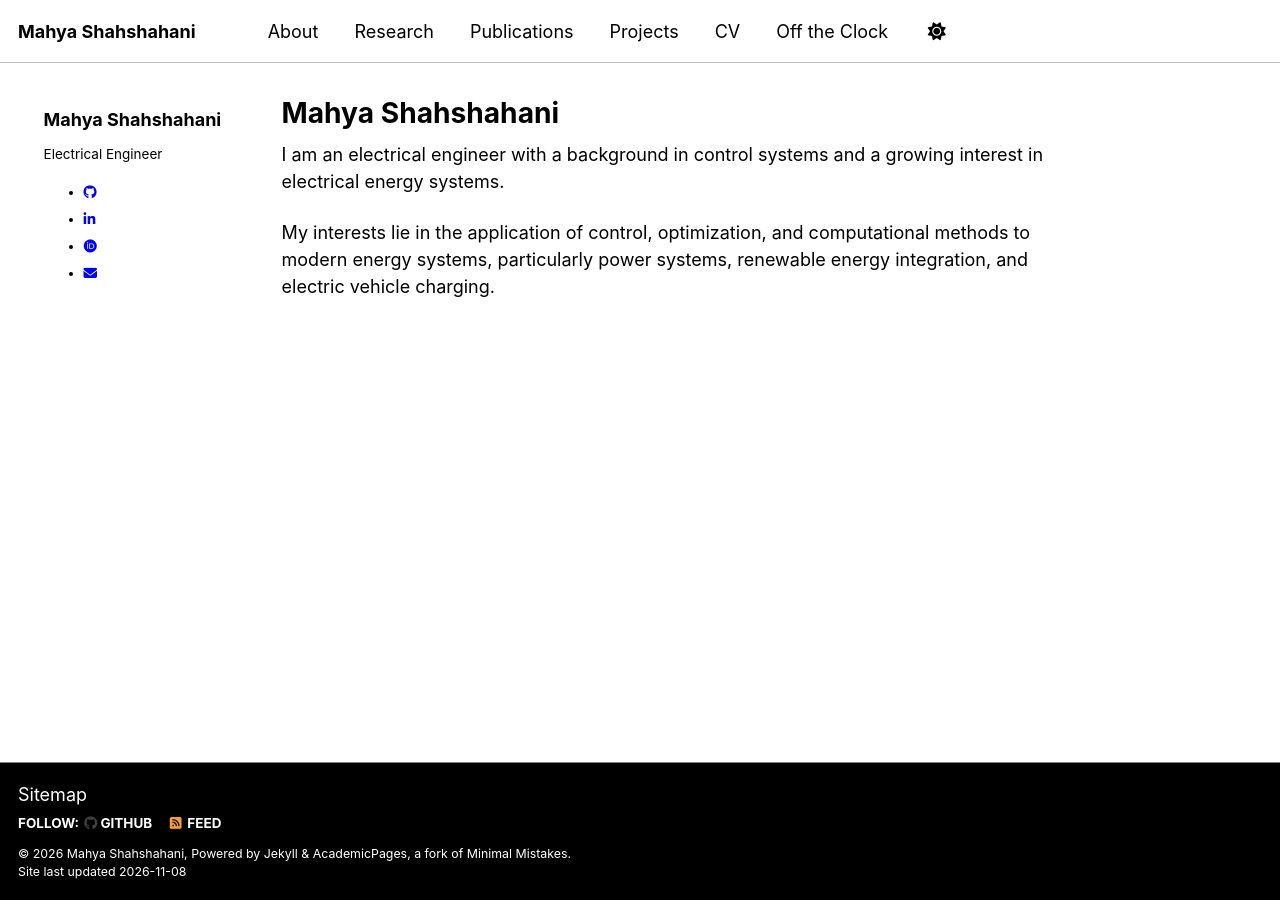
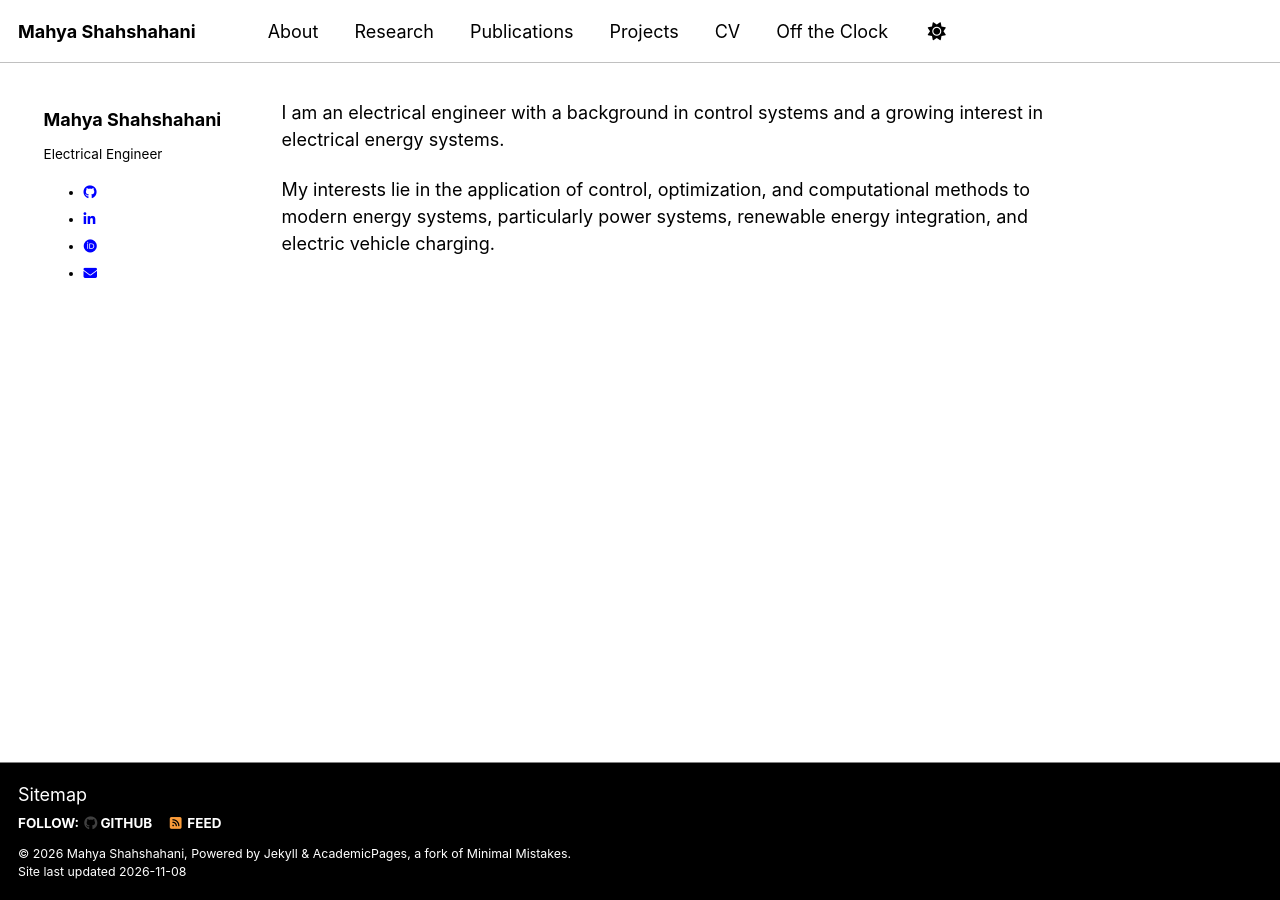
Before and after one commit to mahya-sh/mahya-sh.github.io, a Jekyll site: the page built from _pages/about.md, in a window 1280 px wide. Built offline with Jekyll 4.4.1, drawn with Linux system fonts in a browser that asks for light colours; some web fonts are replaced; a script bundle is joined from its source files by our own code; library files that are not in the unit come from our copies.

Commit message:
Remove title from about page

```diff
--- a/_pages/about.md
+++ b/_pages/about.md
@@ -1,6 +1,5 @@
 ---
 permalink: /
-title: "Mahya Shahshahani"
 author_profile: true
 redirect_from:
   - /about/
```
